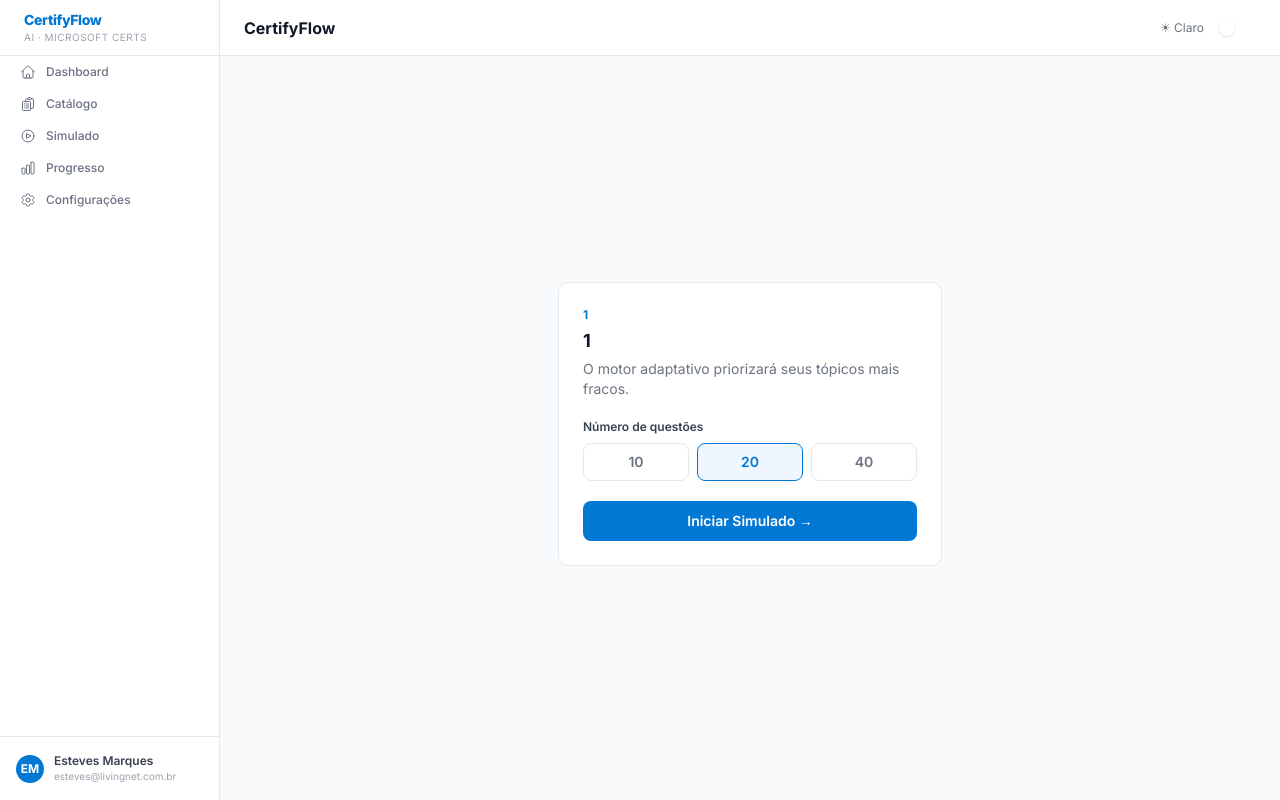
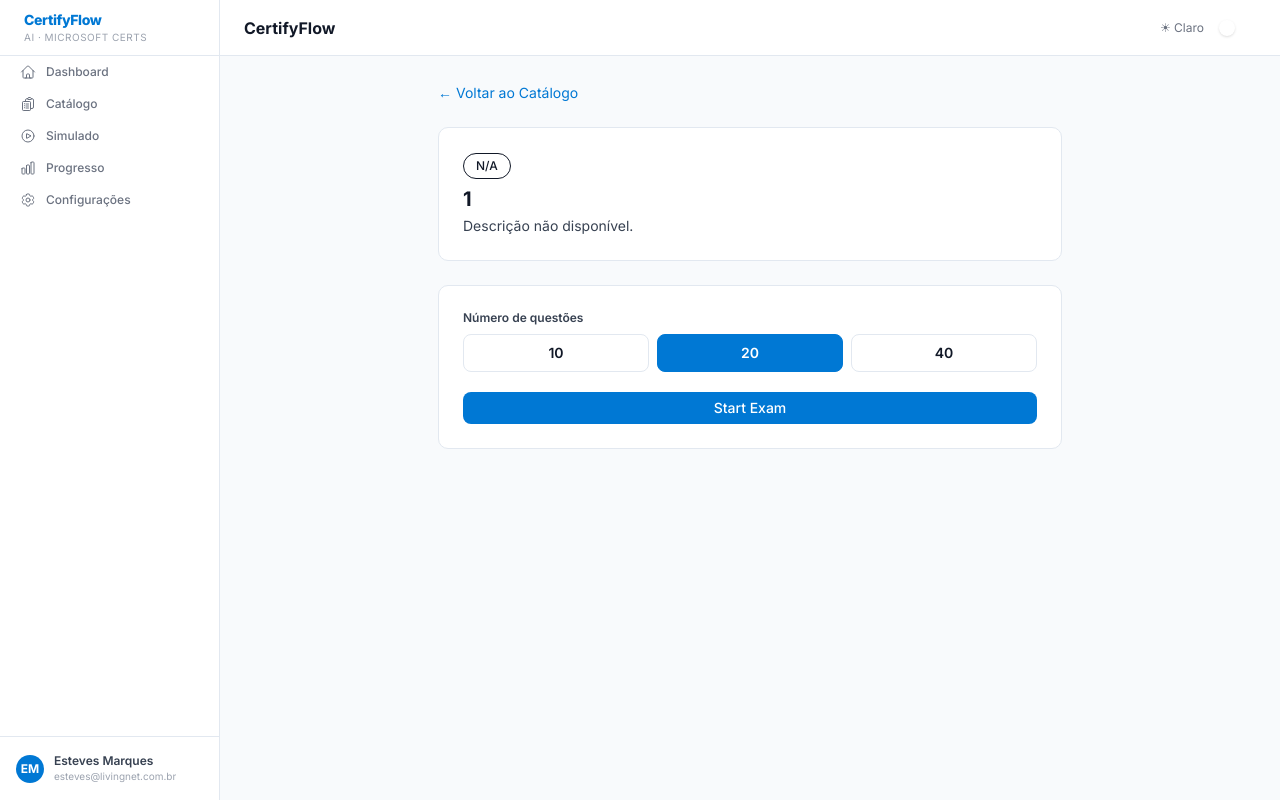
Before and after one commit to EstevesMarques/certifyflow-ai, a Next.js app: page /exam/1 in a window 1280 px wide. Built offline with nearby package versions, Linux system fonts and the light colour scheme.

Commit message:
feat: transform exam setup page into full exam detail page
Co-Authored-By: Claude Opus 4.7 <noreply@anthropic.com>

```diff
--- a/app/(app)/exam/[examId]/page.tsx
+++ b/app/(app)/exam/[examId]/page.tsx
@@ -2,15 +2,26 @@
 
 import { useRouter, useParams } from 'next/navigation'
 import { useState } from 'react'
+import Link from 'next/link'
 import { createClient } from '@/lib/supabase/browser-client'
 import { STATIC_EXAMS } from '@/lib/catalog'
+import { EXAM_TOPICS } from '@/lib/exam-topics'
+import { Badge } from '@/components/ui/badge'
+import { Button } from '@/components/ui/button'
 
 const QUESTION_OPTIONS = [10, 20, 40]
 
-export default function ExamSetupPage() {
+const LEVEL_BADGE_VARIANT = {
+  Fundamentals: 'outline' as const,
+  Associate: 'secondary' as const,
+  Expert: 'destructive' as const,
+}
+
+export default function ExamDetailPage() {
   const { examId } = useParams<{ examId: string }>()
-  const exam = STATIC_EXAMS.find(e => e.id === examId)
+  const exam = STATIC_EXAMS.find((e) => e.id === examId)
   const examTitle = exam?.title ?? examId
+  const topics = EXAM_TOPICS[examId] ?? []
   const router = useRouter()
   const [totalQ, setTotalQ] = useState(20)
   const [loading, setLoading] = useState(false)
@@ -40,7 +51,9 @@ export default function ExamSetupPage() {
         return
       }
 
-      router.push(`/exam/${examId}/session?sessionId=${session.id}&totalQ=${totalQ}&examTitle=${encodeURIComponent(examTitle)}`)
+      router.push(
+        `/exam/${examId}/session?sessionId=${session.id}&totalQ=${totalQ}&examTitle=${encodeURIComponent(examTitle)}`
+      )
     } catch (err) {
       console.error('Error starting exam:', err)
       setError('Erro ao iniciar simulado')
@@ -49,21 +62,81 @@ export default function ExamSetupPage() {
   }
 
   return (
-    <div className="flex items-center justify-center min-h-[calc(100vh-64px)] p-6">
-      <div className="w-full max-w-sm rounded-[10px] border p-6 space-y-5"
-        style={{ background: 'var(--bg-card)', borderColor: 'var(--border)' }}>
-        <div>
-          <div className="text-xs font-bold uppercase tracking-wider mb-1" style={{ color: 'var(--accent)' }}>
-            {examId}
+    <div className="max-w-2xl mx-auto p-6 space-y-6">
+      {/* Back link */}
+      <Link
+        href="/catalog"
+        className="inline-flex items-center gap-1 text-sm transition-colors"
+        style={{ color: 'var(--accent)' }}
+      >
+        ← Voltar ao Catálogo
+      </Link>
+
+      {/* Header card */}
+      <div
+        className="rounded-[10px] border p-6 space-y-3"
+        style={{ background: 'var(--bg-card)', borderColor: 'var(--border)' }}
+      >
+        <div className="flex items-start justify-between gap-3">
+          <div>
+            <div className="mb-2">
+              <Badge variant={exam ? LEVEL_BADGE_VARIANT[exam.level] : 'outline'}>
+                {exam?.level ?? 'N/A'}
+              </Badge>
+            </div>
+            <h1 className="text-xl font-bold leading-tight" style={{ color: 'var(--text-primary)' }}>
+              {examTitle}
+            </h1>
+            <p className="text-sm mt-1" style={{ color: 'var(--text-secondary)' }}>
+              {exam?.description ?? 'Descrição não disponível.'}
+            </p>
           </div>
-          <h1 className="text-lg font-bold" style={{ color: 'var(--text-primary)' }}>
-            {examTitle}
-          </h1>
-          <p className="text-sm mt-1" style={{ color: 'var(--text-muted)' }}>
-            O motor adaptativo priorizará seus tópicos mais fracos.
-          </p>
         </div>
+      </div>
 
+      {/* Topics section */}
+      {topics.length > 0 && (
+        <div
+          className="rounded-[10px] border p-6 space-y-3"
+          style={{ background: 'var(--bg-card)', borderColor: 'var(--border)' }}
+        >
+          <h2 className="text-xs font-bold uppercase tracking-wider" style={{ color: 'var(--accent)' }}>
+            Tópicos do Exame
+          </h2>
+          <div className="space-y-2">
+            {topics.map((section, i) => (
+              <details key={i} className="group">
+                <summary
+                  className="flex items-center justify-between cursor-pointer list-none text-sm font-medium p-2 rounded-md transition-colors hover:bg-[var(--bg-option)]"
+                  style={{ color: 'var(--text-primary)' }}
+                >
+                  <span>{section.topic}</span>
+                  <span className="text-xs transition-transform group-open:rotate-180" style={{ color: 'var(--text-muted)' }}>
+                    ▼
+                  </span>
+                </summary>
+                <div className="flex flex-wrap gap-1.5 mt-2 pl-2">
+                  {section.subtopics.map((sub) => (
+                    <span
+                      key={sub}
+                      className="text-xs px-2 py-0.5 rounded-full"
+                      style={{ background: 'var(--bg-option)', color: 'var(--text-secondary)' }}
+                    >
+                      {sub}
+                    </span>
+                  ))}
+                </div>
+              </details>
+            ))}
+          </div>
+        </div>
+      )}
+
+      {/* Start section */}
+      <div
+        className="rounded-[10px] border p-6 space-y-5"
+        style={{ background: 'var(--bg-card)', borderColor: 'var(--border)' }}
+      >
         <div>
           <div className="text-xs font-semibold mb-2" style={{ color: 'var(--text-secondary)' }}>
             Número de questões
@@ -76,8 +149,8 @@ export default function ExamSetupPage() {
                 className="flex-1 py-2 rounded-lg text-sm font-semibold border transition-all"
                 style={{
                   borderColor: totalQ === q ? 'var(--accent)' : 'var(--border)',
-                  background: totalQ === q ? 'var(--bg-option-selected)' : 'transparent',
-                  color: totalQ === q ? 'var(--accent)' : 'var(--text-muted)',
+                  background: totalQ === q ? 'var(--accent)' : 'transparent',
+                  color: totalQ === q ? '#fff' : 'var(--text-primary)',
                 }}
               >
                 {q}
@@ -87,19 +160,19 @@ export default function ExamSetupPage() {
         </div>
 
         {error && (
-          <div className="p-3 rounded text-sm" style={{ background: '#fee2e2', color: '#991b1b' }}>
+          <p className="text-sm text-center" style={{ color: 'var(--accent)' }}>
             {error}
-          </div>
+          </p>
         )}
 
-        <button
+        <Button
           onClick={startExam}
           disabled={loading}
-          className="w-full py-2.5 rounded-lg text-sm font-semibold text-white transition-all disabled:opacity-50"
-          style={{ background: 'var(--accent)' }}
+          className="w-full"
+          style={{ background: 'var(--accent)', color: '#fff' }}
         >
-          {loading ? 'Iniciando…' : 'Iniciar Simulado →'}
-        </button>
+          {loading ? 'Criando sessão...' : 'Start Exam'}
+        </Button>
       </div>
     </div>
   )
```
